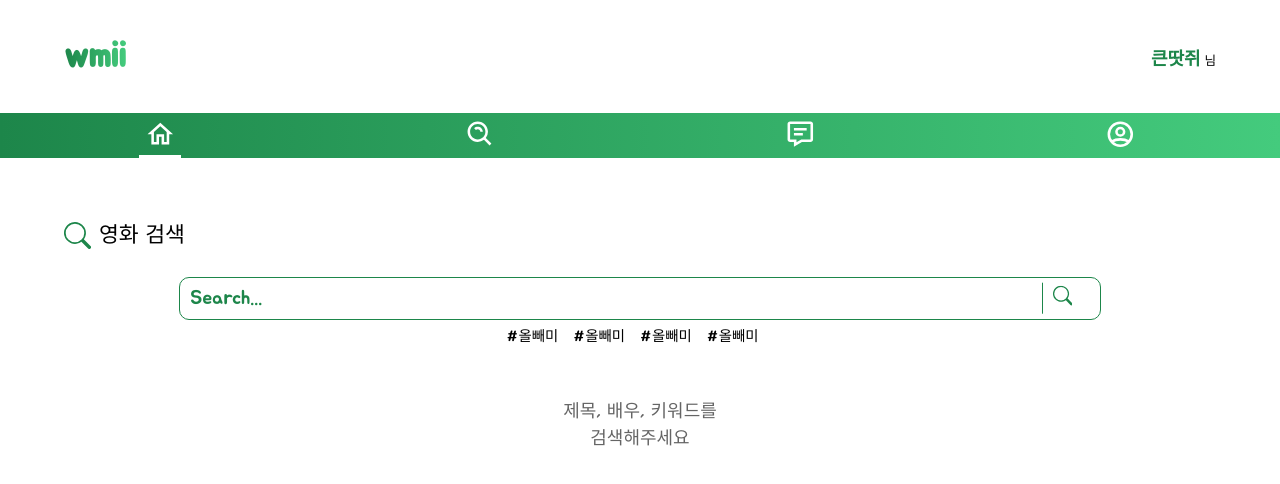
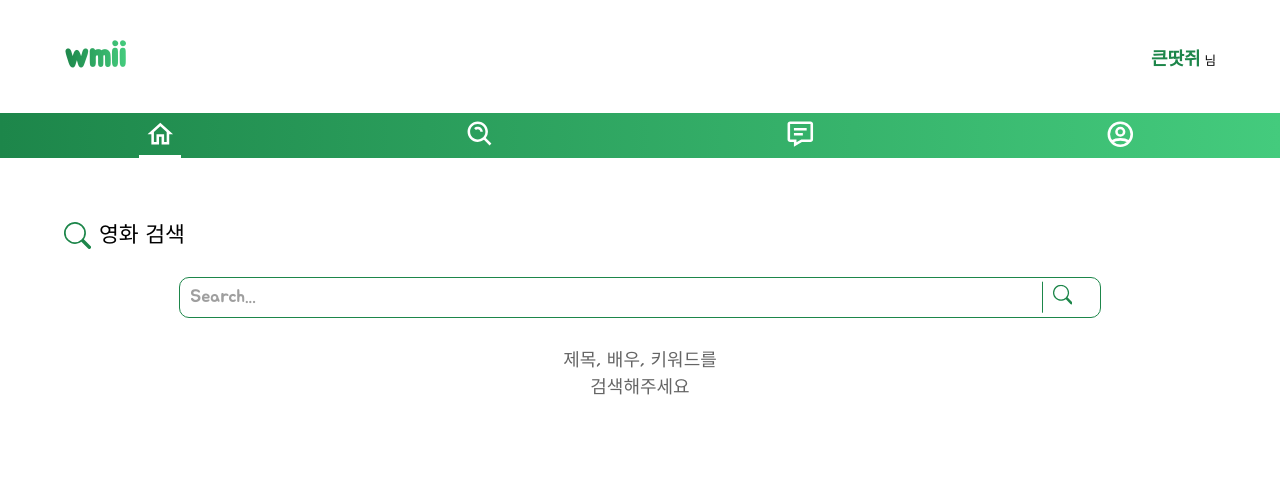
Before and after one commit to devwoodie/wmii-frontend, a React (Create React App) app: page /search in a window 1280 px wide. Shown: the top 484 px of the page. Built offline with nearby package versions, Linux system fonts and the light colour scheme.

Commit message:
feat : search page 디자인 변경

```diff
--- a/src/component/Search.js
+++ b/src/component/Search.js
@@ -69,12 +69,6 @@ const Search = ({apiUrl ,navigate}) => {
 const DefaultPage = () => {
     return(
         <div className="default-text">
-            <ul className="hash-tag-wrap">
-                <li className="hash-tag">#올빼미</li>
-                <li className="hash-tag">#올빼미</li>
-                <li className="hash-tag">#올빼미</li>
-                <li className="hash-tag">#올빼미</li>
-            </ul>
             <p className="search-text">제목, 배우, 키워드를<br/>검색해주세요</p>
         </div>
     )
--- a/src/css/_search.scss
+++ b/src/css/_search.scss
@@ -11,10 +11,10 @@
       border: 1px solid $mainGreen;
       border-radius: 10px;
       padding: 8px 10px;
-      font-size: 1.1rem;
+      font-size: 1rem;
       width: 100%;
       &::placeholder{
-        color: $mainGreen;
+        color: #9f9f9f;
       }
     }
     .search-btn{
@@ -29,21 +29,8 @@
 
     }
   }
-  .hash-tag-wrap{
-    width: 75%;
-    margin: 10px auto;
-    display: flex;
-    justify-content: center;
-    align-items: center;
-    flex-wrap: wrap;
-    .hash-tag{
-      margin: 0 15px 5px 0;
-      font-size: .8rem;
-      color: $mainText;
-    }
-  }
   .search-text{
-    margin-top: 50px;
+    margin-top: 30px;
     text-align: center;
     opacity: .6;
     line-height: 1.5;
--- a/src/css/style.css
+++ b/src/css/style.css
@@ -194,11 +194,11 @@
   border: 1px solid #1d864a;
   border-radius: 10px;
   padding: 8px 10px;
-  font-size: 1.1rem;
+  font-size: 1rem;
   width: 100%;
 }
 .Search .search-wrap .search-box::placeholder {
-  color: #1d864a;
+  color: #9f9f9f;
 }
 .Search .search-wrap .search-btn {
   background: transparent;
@@ -211,21 +211,8 @@
   font-size: 1.1rem;
   border-left: 1px solid #1d864a;
 }
-.Search .hash-tag-wrap {
-  width: 75%;
-  margin: 10px auto;
-  display: flex;
-  justify-content: center;
-  align-items: center;
-  flex-wrap: wrap;
-}
-.Search .hash-tag-wrap .hash-tag {
-  margin: 0 15px 5px 0;
-  font-size: 0.8rem;
-  color: #000;
-}
 .Search .search-text {
-  margin-top: 50px;
+  margin-top: 30px;
   text-align: center;
   opacity: 0.6;
   line-height: 1.5;
```
Also changed, not shown: 1 other file (tests, documents, lock files or other folders).
